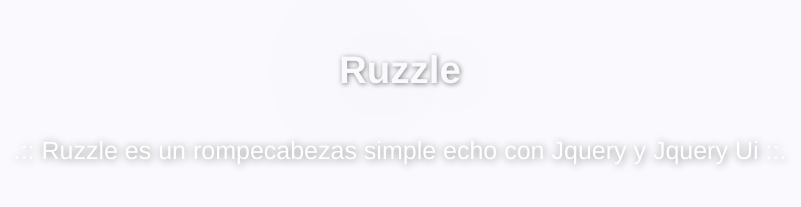
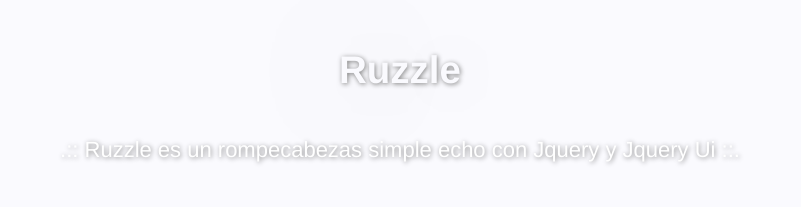
Before and after one commit to Reybin/Reybin.JS.Ruzzle, a plain HTML site: page index.html in a window 1280 px wide. Shown: the top 207 px of the page, 240-1041 px from the left. Drawn offline with nearby package versions, Linux system fonts and the light colour scheme.

Commit message:
Update style.css

```diff
--- a/css/style.css
+++ b/css/style.css
@@ -15,8 +15,8 @@
     margin-top: 50px;
     margin-bottom: 50px;
     color:  white;
-    text-shadow: 1px 1px 8px grey, 1px 1px 150px #868695;
-    font-size: 25px;
+    text-shadow: 1px 1px 5px grey, 1px 1px 150px #868695;
+    font-size: 22px;
 }
 
 .imagen-A {
```
